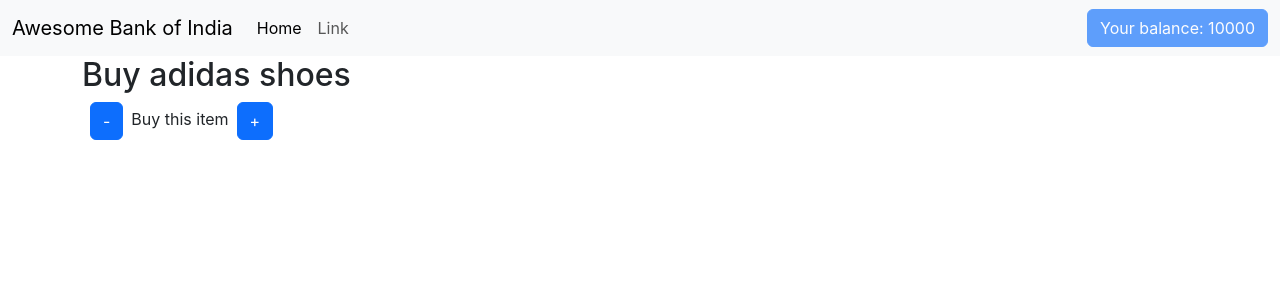
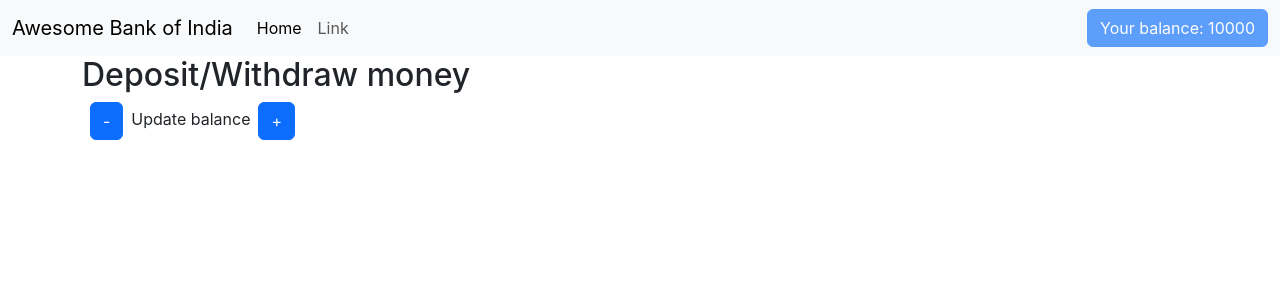
Before and after one commit to Sri-amxn/Redux-prac, a React (Create React App) app: page / in a window 1280 px wide. Shown: the top 300 px of the page. Built offline with nearby package versions, Linux system fonts and the light colour scheme.

Commit message:
Updated pkgs

```diff
--- a/package.json
+++ b/package.json
@@ -8,7 +8,10 @@
     "@testing-library/user-event": "^13.5.0",
     "react": "^18.2.0",
     "react-dom": "^18.2.0",
+    "react-redux": "^8.1.1",
     "react-scripts": "5.0.1",
+    "redux": "^4.2.1",
+    "redux-thunk": "^2.4.2",
     "web-vitals": "^2.1.4"
   },
   "scripts": {
--- a/src/components/Shop.js
+++ b/src/components/Shop.js
@@ -3,9 +3,9 @@
 const Shop = () => {
   return (
     <div className='container'>
-        <h2>Buy adidas shoes</h2>
+        <h2>Deposit/Withdraw money</h2>
         <button className="btn btn-primary mx-2">-</button>
-        Buy this item
+        Update balance
         <button className="btn btn-primary mx-2">+</button>
         </div>
   )
```
Also changed, not shown: 1 other file (tests, documents, lock files or other folders).
